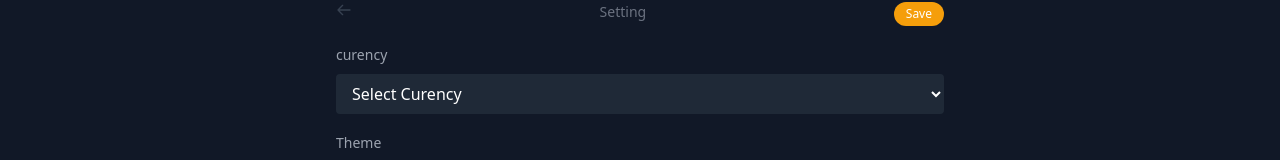
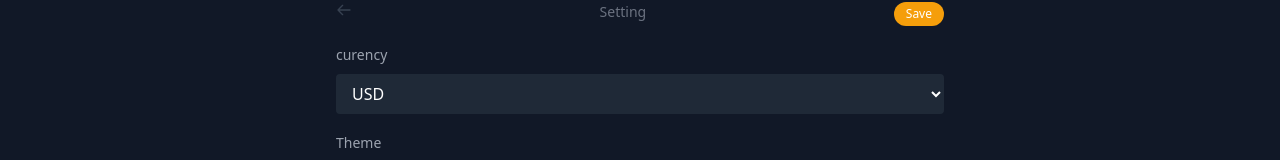
Before and after one commit to faiisll/expensetrackerapp-react-tailwind, a React (Create React App) app: page /setting in a window 1280 px wide. Shown: the part 358-518 px from the top of the page. Built offline with nearby package versions, Linux system fonts and the light colour scheme.

Commit message:
delete default curency option

```diff
--- a/src/components/FormSetting.js
+++ b/src/components/FormSetting.js
@@ -56,7 +56,7 @@ class FormSetting extends Component {
             <div className="w-full mb-4">
                 <label htmlFor="curency" className="text-sm text-gray-400">curency</label>
                 <select name="curency" id="" className="w-full px-3 py-2 rounded bg-gray-800 focus:bg-gray-700 mt-2" onChange={this.handleInput}>
-                   <option value="0">Select Curency</option>
+
                     <option value="USD">USD</option>
                     <option value="IDR">IDR</option>
                     <option value="EUR">EUR</option>
```
